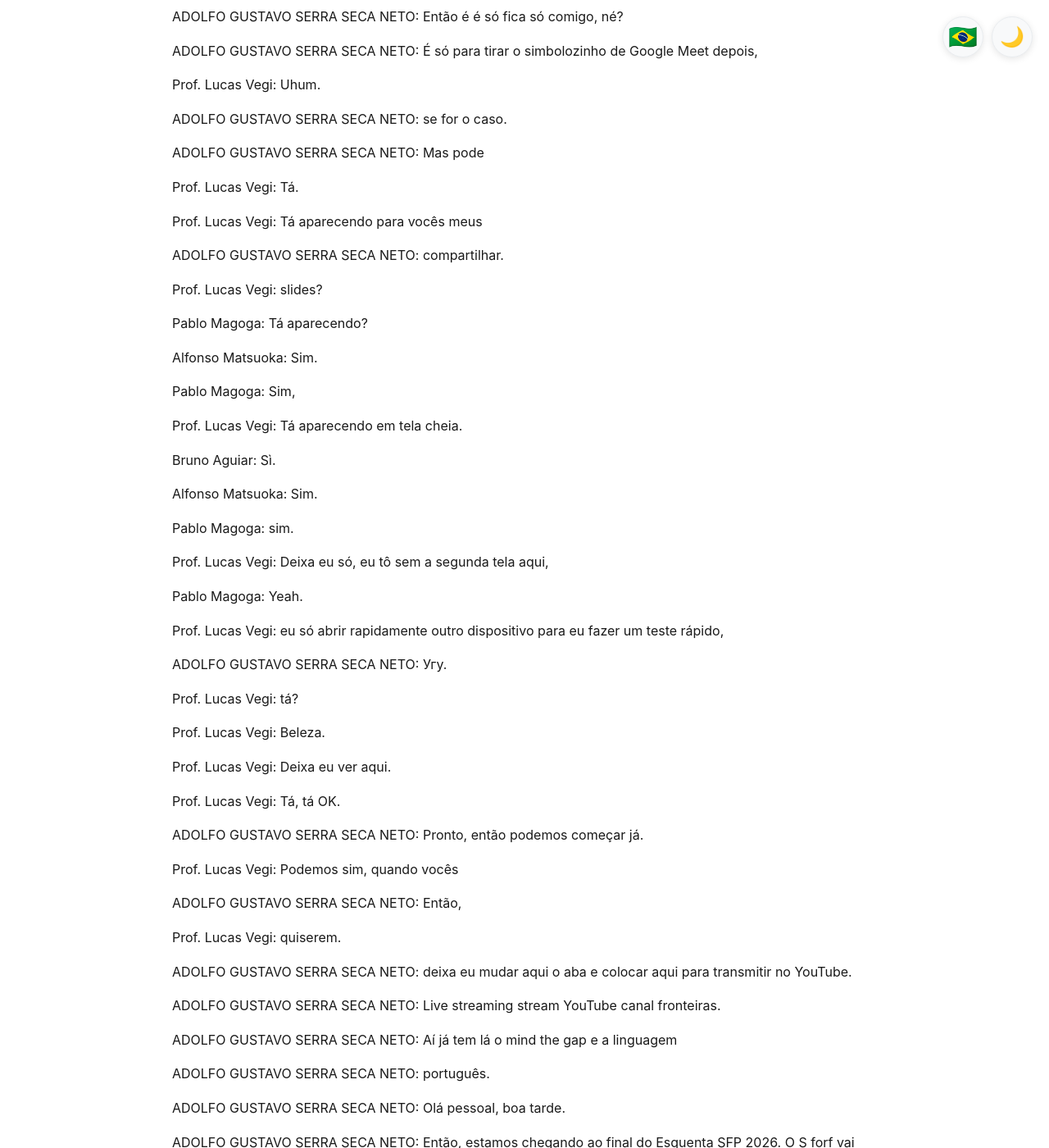
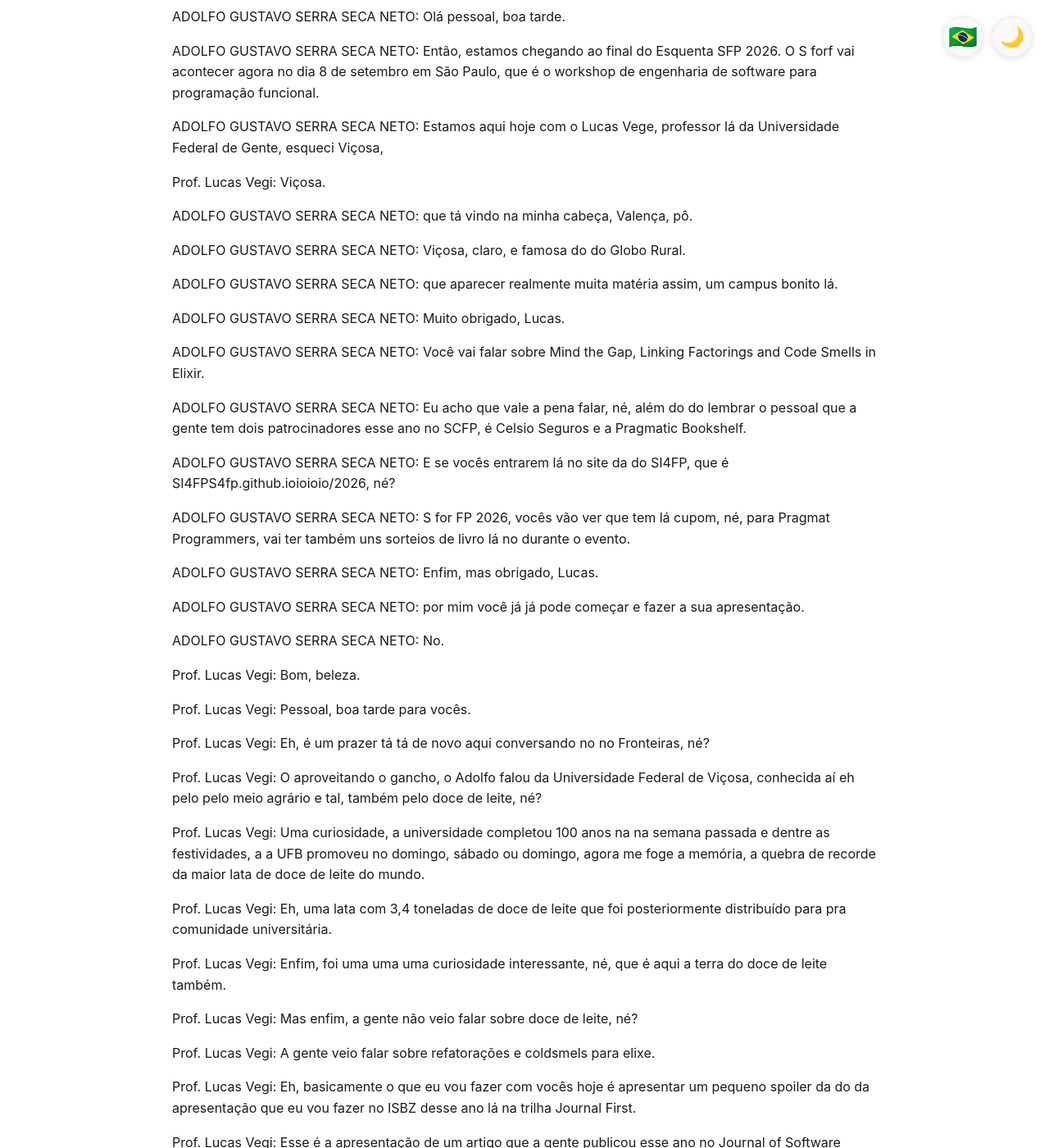
Before and after one commit to ElixiremFoco/elixiremfoco.github.io, a Jekyll site: the page built from transcricoes/2026-09-03.md, in a window 1280 px wide and 1400 px high, scrolled down 1248 px. Shown: the whole window at 82% size. Built offline with Jekyll 4.4.1, drawn with Linux system fonts in a browser that asks for light colours; our own code applies the rules of GitHub Pages for plain Markdown files; some of the changed text lies outside the part shown.

Commit message:
Update 2026-09-03.md

```diff
--- a/transcricoes/2026-09-03.md
+++ b/transcricoes/2026-09-03.md
@@ -8,69 +8,6 @@
 
 # **Transcrição**
 
-ADOLFO GUSTAVO SERRA SECA NETO: Então é é só fica só comigo, né?
-
-ADOLFO GUSTAVO SERRA SECA NETO: É só para tirar o simbolozinho de Google Meet depois,
-
-Prof. Lucas Vegi: Uhum.
-
-ADOLFO GUSTAVO SERRA SECA NETO: se for o caso.
-
-ADOLFO GUSTAVO SERRA SECA NETO: Mas pode
-
-Prof. Lucas Vegi: Tá.
-
-Prof. Lucas Vegi: Tá aparecendo para vocês meus
-
-ADOLFO GUSTAVO SERRA SECA NETO: compartilhar.
-
-Prof. Lucas Vegi: slides?
-
-Pablo Magoga: Tá aparecendo?
-
-Alfonso Matsuoka: Sim.
-
-Pablo Magoga: Sim,
-
-Prof. Lucas Vegi: Tá aparecendo em tela cheia.
-
-Bruno Aguiar: Sì.
-
-Alfonso Matsuoka: Sim.
-
-Pablo Magoga: sim.
-
-Prof. Lucas Vegi: Deixa eu só, eu tô sem a segunda tela aqui,
-
-Pablo Magoga: Yeah.
-
-Prof. Lucas Vegi: eu só abrir rapidamente outro dispositivo para eu fazer um teste rápido,
-
-ADOLFO GUSTAVO SERRA SECA NETO: Угу.
-
-Prof. Lucas Vegi: tá?
-
-Prof. Lucas Vegi: Beleza.
-
-Prof. Lucas Vegi: Deixa eu ver aqui.
-
-Prof. Lucas Vegi: Tá, tá OK.
-
-ADOLFO GUSTAVO SERRA SECA NETO: Pronto, então podemos começar já.
-
-Prof. Lucas Vegi: Podemos sim, quando vocês
-
-ADOLFO GUSTAVO SERRA SECA NETO: Então,
-
-Prof. Lucas Vegi: quiserem.
-
-ADOLFO GUSTAVO SERRA SECA NETO: deixa eu mudar aqui o aba e colocar aqui para transmitir no YouTube.
-
-ADOLFO GUSTAVO SERRA SECA NETO: Live streaming stream YouTube canal fronteiras.
-
-ADOLFO GUSTAVO SERRA SECA NETO: Aí já tem lá o mind the gap e a linguagem
-
-ADOLFO GUSTAVO SERRA SECA NETO: português.
 
 ADOLFO GUSTAVO SERRA SECA NETO: Olá pessoal, boa tarde.
 
@@ -1429,7 +1366,3 @@
 ADOLFO GUSTAVO SERRA SECA NETO: Tchau, pessoal do YouTube.
 
 ADOLFO GUSTAVO SERRA SECA NETO: e vou terminar a gravação.
-
-### A reunião terminou depois de 01:10:18 👋
-
-*Esta transcrição editável foi gerada por computador e pode conter erros. Depois de criada, ela poderá ser editada pelos usuários.*
```
